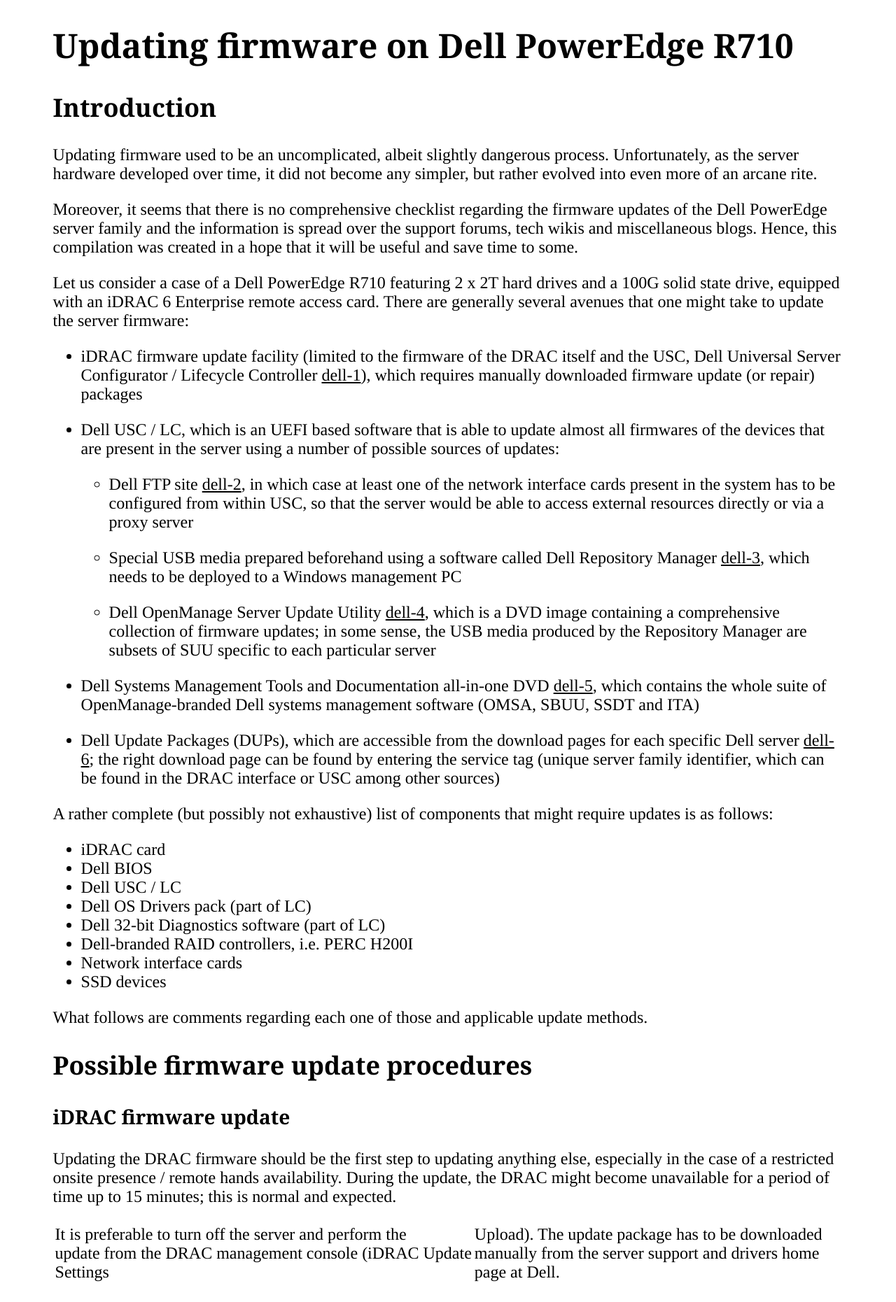
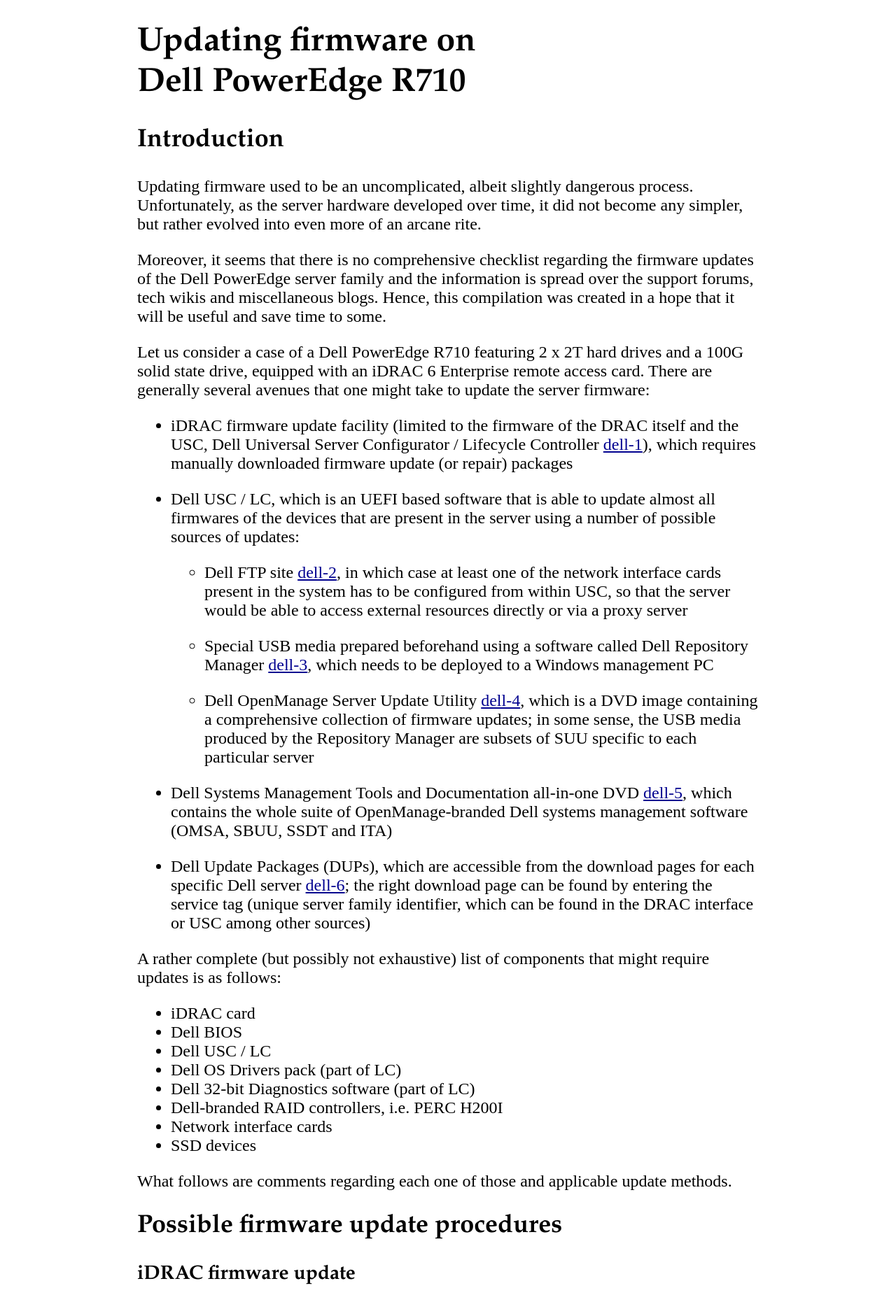
Before and after one commit to zyv/zyv.github.io, a Jekyll site: the page built from _posts/2011-06-04-dell-poweredge-r710-firmware.md, in a window 1280 px wide. Shown: the top 1861 px of the page at 70% size. Built offline with Jekyll 4.4.1, drawn with Linux system fonts in a browser that asks for light colours.

Commit message:
Re-done the layout a-la Mojombo
    - First attempt to define a comfortable line-length
    - More styling: removed hard-coded paddings
    - Few refinements to the styles
    - Redesigned font families

```diff
--- a/_layouts/default.html
+++ b/_layouts/default.html
@@ -1,25 +1,24 @@
-<!DOCTYPE html PUBLIC "-//W3C//DTD XHTML 1.0 Strict//EN" "http://www.w3.org/TR/xhtml1/DTD/xhtml1-strict.dtd">
+<!DOCTYPE html>
 <html xmlns="http://www.w3.org/1999/xhtml" xml:lang="en" lang="en-us">
+
 <head>
+
     <title>{{ page.title }}</title>
 
-    <meta http-equiv="Content-Language" content="en" />
-    <meta http-equiv="Content-Type" content="text/html; charset=utf-8" />
+    <meta http-equiv="content-language" content="en" />
+    <meta http-equiv="content-type" content="text/html; charset=utf-8" />
 
-    <meta name="Author" content="Yury V. Zaytsev, http://zaytsev.net" />
-
-<!--
-    <meta name="Keywords" content="" />
-    <meta name="Description" content="" />
--->
+    <meta name="author" content="Yury V. Zaytsev, http://zaytsev.net" />
 
     <link rel="stylesheet" type="text/css" href="/css/default.css" />
 
 </head>
 
-<div class="content">
-    {{ content }}
-</div>
+<body>
+
+    <div class="content">
+        {{ content }}
+    </div>
 
 </body>
 </html>
--- a/_layouts/post.html
+++ b/_layouts/post.html
@@ -1,29 +1,11 @@
-<!DOCTYPE html PUBLIC "-//W3C//DTD XHTML 1.0 Strict//EN" "http://www.w3.org/TR/xhtml1/DTD/xhtml1-strict.dtd">
-<html xmlns="http://www.w3.org/1999/xhtml" xml:lang="en" lang="en-us">
-<head>
-    <title>{{ page.title }}</title>
+---
+layout: default
+---
 
-    <meta http-equiv="Content-Language" content="en" />
-    <meta http-equiv="Content-Type" content="text/html; charset=utf-8" />
+    <div class="post">
 
-    <meta name="Author" content="Yury V. Zaytsev, http://zaytsev.net" />
+        <h1>{{ page.title }}</h1>
 
-<!--
-    <meta name="Keywords" content="" />
-    <meta name="Description" content="" />
--->
+        {{ content }}
 
-    <link rel="stylesheet" type="text/css" href="/css/default.css" />
-
-</head>
-
-<div class="content">
-
-    <h1>{{ page.title }}</h1>
-
-    {{ content }}
-
-</div>
-
-</body>
-</html>
+    </div>
--- a/css/default.css
+++ b/css/default.css
@@ -1,17 +1,48 @@
+html, body, ul, ol, li, form, fieldset, legend {
+
+    margin: 0;
+    padding: 0;
+
+}
+
+ul, ol {
+    margin: 1em 0 1em 2em;
+}
+
 body {
 
-    margin: 0;
-    padding: 0cm 2cm 1cm 2cm;
+    /*
+    http://www.codestyle.org/servlets/FontStack?stack=Times+New+Roman%2CNimbus+Roman+No9+L%2CTimes%2CLiberation+Serif&generic=serif&x=4&y=7
+    */
+    font-family: "Times New Roman",
+            "Nimbus Roman No9 L",
+             Times,
+             "Liberation Serif",
+             serif;
 
-    font-family: Times, Times New Roman, Georgia, serif;
     font-size: 18pt;
 
 }
 
 h1, h2, h3, h4, h5, h6 {
-    font-family: Georgia, Palatino, Palatino Linotype, Times, Times New Roman, serif;
+
+    /*
+    http://www.codestyle.org/servlets/FontStack?stack=Palatino%20Linotype,Palatino,Book%20Antiqua,URW%20Palladio%20L,Georgia&generic=serif
+    */
+    font-family: "Palatino Linotype",
+             Palatino,
+             "Book Antiqua",
+             "URW Palladio L",
+             Georgia,
+             serif;
+
 }
 
 a {
-    color: black;
+    color: #00008F;
 }
+
+.content {
+    width: 37em;
+    margin: auto;
+}
```
Also changed, not shown: index.md (+1 -1 lines).
